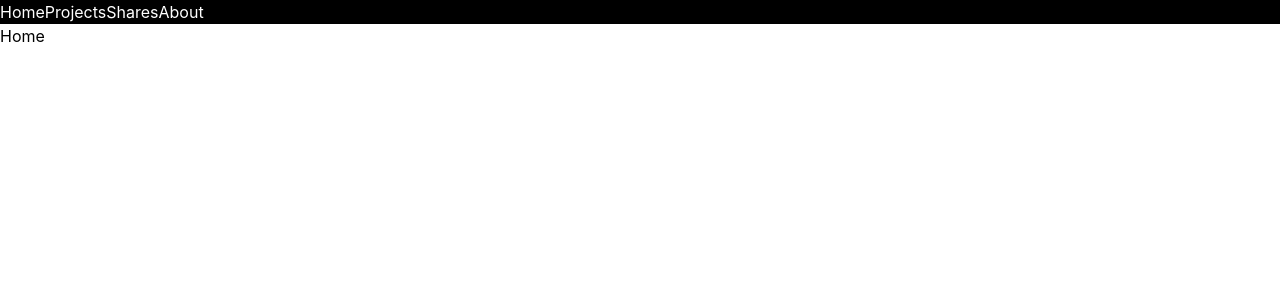
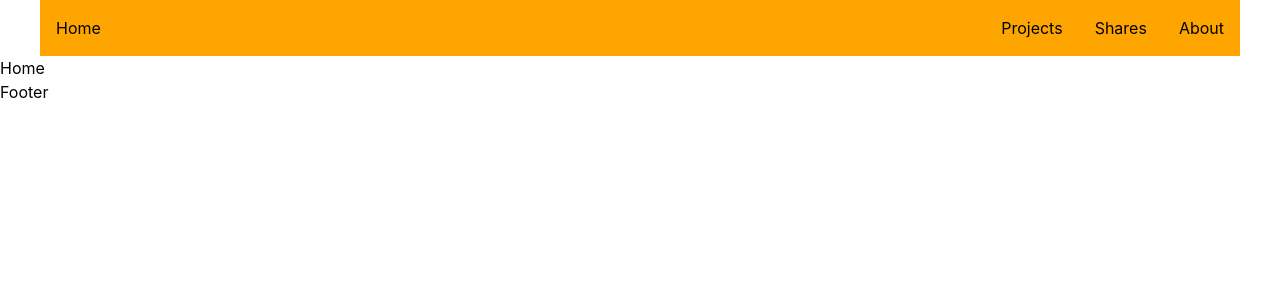
Before and after one commit to omerfarukyapici/next-front-end, a Next.js app: page / in a window 1280 px wide. Shown: the top 300 px of the page. Built offline with nearby package versions, Linux system fonts and the light colour scheme.

Commit message:
Changed Html structure with right way

```diff
--- a/src/components/Footer.jsx
+++ b/src/components/Footer.jsx
@@ -1,8 +1,10 @@
 const Footer = () => {
-    return(
-        <div>
-            Footer
-        </div>
+    return (
+        <footer>
+            <div>
+                Footer
+            </div>
+        </footer>
     );
 }
 export default Footer;
--- a/src/components/Header.jsx
+++ b/src/components/Header.jsx
@@ -2,22 +2,34 @@ import Link from "next/link";
 
 const Header = () => {
     return (
-        <div className="bg-black text-white">
-            <div className="">
+        <header className="flex justify-center text-white">
+            <div className="flex justify-between w-main_w bg-deneme  ">
+                <div>
+                    <div className=" m-main_m">
                         <Link href="/">
                             <a>Home</a>
                         </Link>
+                    </div>
+                </div>
+                <div className="flex">
+                    <div className=" m-main_m">
                         <Link href="/Projects">
                             <a>Projects</a>
                         </Link>
+                    </div>
+                    <div className=" m-main_m">
                         <Link href="/Shares">
                             <a>Shares</a>
                         </Link>
+                    </div>
+                    <div className=" m-main_m">
                         <Link href="/About">
                             <a>About</a>
                         </Link>
                     </div>
                 </div>
+            </div>
+        </header>
     );
 }
 export default Header;
--- a/src/pages/About/index.jsx
+++ b/src/pages/About/index.jsx
@@ -1,13 +1,17 @@
+import Footer from "../../components/Footer";
 import Header from "../../components/Header";
 
 const About = () => {
     return (
-        <div >
+        <>
             <Header />
-            <div className="">
-                About
-            </div>
-        </div>
+            <main>
+                <section>
+                    About
+                </section>
+            </main>
+            <Footer />
+        </>
     );
 }
 export default About;
--- a/src/pages/Projects/index.jsx
+++ b/src/pages/Projects/index.jsx
@@ -1,11 +1,17 @@
+import Footer from "../../components/Footer";
 import Header from "../../components/Header";
 
 const Projects = () => {
     return(
-        <div>
+        <>
             <Header />
-            Projects
-        </div>
+            <main>
+                <section>
+                    Projects
+                </section>
+            </main>
+            <Footer />
+        </>
     );
 }
 export default Projects;
--- a/src/pages/Shares/index.jsx
+++ b/src/pages/Shares/index.jsx
@@ -1,11 +1,17 @@
+import Footer from "../../components/Footer";
 import Header from "../../components/Header";
 
 const Shares = () => {
-    return(
-        <div>
+    return (
+        <>
             <Header />
-            Shares
-        </div>
+            <main>
+                <section>
+                    Shares
+                </section>
+            </main>
+            <Footer />
+        </>
     );
 }
 export default Shares;
--- a/src/pages/index.jsx
+++ b/src/pages/index.jsx
@@ -1,17 +1,21 @@
+import Footer from "../components/Footer"
 import Header from "../components/Header"
 
 export default function Home() {
   return (
-    <div >
+    <>
       <Header />
-      <div className="">
-        Home
-      </div>
-      <pre>
+      <main>
+        <section>
+          Home
+        </section>
+      </main>
+      {/* <pre>
         <code>
-        {/* Coding with Didem = Prism code hightlights */}
+          Coding with Didem = Prism code hightlights
         </code>
-      </pre>
-    </div>
+      </pre> */}
+      <Footer />
+    </>
   )
 }
--- a/tailwind.config.js
+++ b/tailwind.config.js
@@ -5,7 +5,31 @@ module.exports = {
     "./src/components/**/*.{js,ts,jsx,tsx}",
   ],
   theme: {
-    extend: {},
+    /* Custom colors */
+    colors: {
+      // Configure your color palette here
+      deneme: 'orange'
+    },
+    extend: {
+      minHeight: {
+        main_m_h: '100vh'
+      },
+      width: {
+        main_w: '1200px',
+      },
+      margin:{
+        main_m: '1rem'
+      },
+      padding: {
+        main_p: '1rem'
+      },
+      height: {
+
+      },
+      backgroundColor:{
+
+      }
+    },
   },
   plugins: [],
 }
```
Lines whose indentation alone changed are shown as unchanged.
